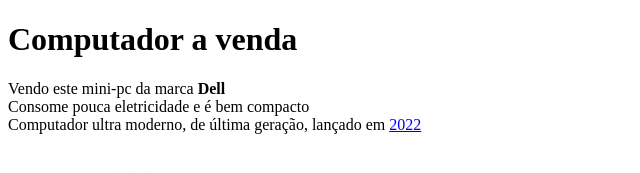
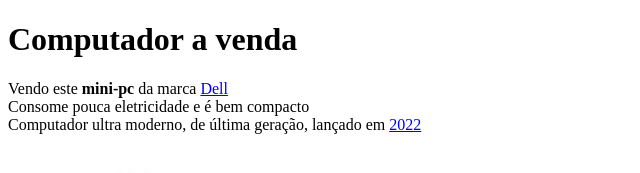
Before and after one commit to BeickerCarlos/Carlos-Beicker-Dev, a plain HTML site: page index.html in a window 1280 px wide. Shown: the top 173 px of the page, 0-640 px from the left. Drawn offline with Linux system fonts and the light colour scheme.

Commit message:
segunda vez

```diff
--- a/index.html
+++ b/index.html
@@ -9,7 +9,8 @@
 <body>
 <h1> Computador a venda </h1>
 <p> <p>
-    Vendo este mini-pc da marca <strong> Dell </strong><br>
+    Vendo este <strong> mini-pc </strong> da marca
+    <a href="https://www.dell.com/pt-br" title="site da Dell" > Dell </a> <br>
     Consome pouca eletricidade e é bem compacto<br>
     Computador ultra moderno, de última geração, lançado em
     <a href="https://pt.wikipedia.org/wiki/2022" title="2022"> 2022 </a> </p>
```
